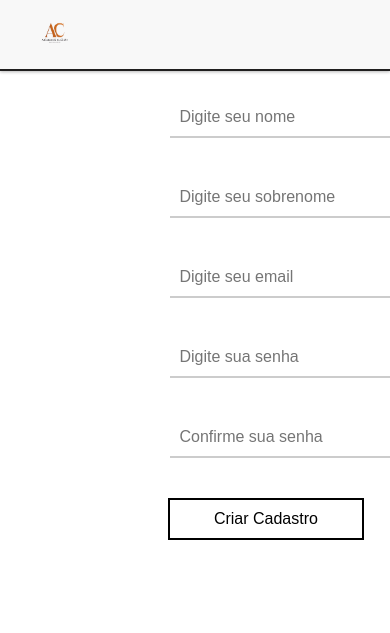
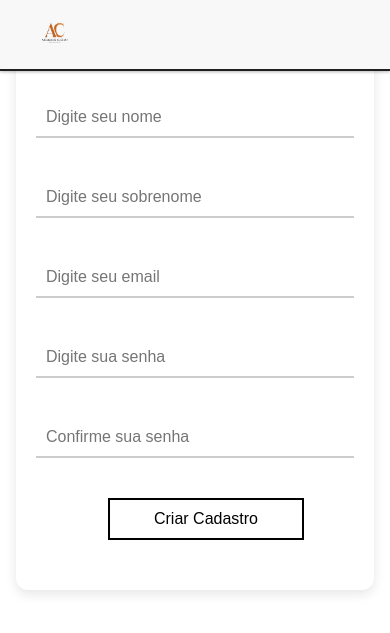
Before and after one commit to Joaoslo/AtelierdaClaudia, a PHP site: page /cadas.html in a window 390 px wide. Shown: the top 633 px of the page. Run offline with PHP 8.4, Linux system fonts and the light colour scheme.

Commit message:
Add files via upload

```diff
--- a/cadas.css
+++ b/cadas.css
@@ -80,27 +80,30 @@ header {
 .card { /*card principal*/
     background-color: rgb(255, 255, 255);/*trocar de cor*/
     color: #000;
-    border-radius: 0.9rem;
+    margin-top: 10rem;
+    border-radius: 12px;
+    padding: 40px 30px;
+    max-width: 400px;
+    margin: 8rem auto;
+    box-shadow: 0 4px 12px rgba(0, 0, 0, 0.1);
     display: flex;
-    justify-content: space-between;
-    align-items: center;
-    margin-top: 10rem;
+    flex-direction: column;
+    gap: 15px;
 
 }
 
 input[type="nome"], input[type="email"], input[type="sobrenome"],
 input[type="senha"], input[type=consenha] { /*O trem de colocar o nome e email*/
     margin: 20px 0;
-    margin-left: 11rem;
+    transition: border-color 0.6s ease;
     padding: 10px;
-    border: 1px solid #ccc;
     border: none;
-    border-radius: 8px;
+    border-bottom: 2px solid #ccc;
     border-radius: 0;
-    border-bottom: 2px solid #ccc;
+    font-size: 1rem;
+    transition: border-color 0.3s ease;
+    width: 100%;
     outline: none;
-    font-size: 1rem;
-    transition: border-color 0.6s ease;
 }
 
 input[type="nome"]:focus,
@@ -126,13 +129,12 @@ button {  /* os botao*/
     background-color: transparent;/*trocar de cor*/
     color: rgb(0, 0, 0);
     margin: 20px 0;
-    margin-left: 10.9rem;
+    margin-left: 4.5rem;
     box-sizing: border-box;
     border: 2px solid #000000;
     border-radius: 0px;
     outline: none;
     width: 196px;
-
 }
 
 .alert {
@@ -148,23 +150,16 @@ button {  /* os botao*/
 }
 
 .alert-success {
-    background-color: green;/*trocar de cor*/
+    background-color: green;
 }
 
 .alert-error {
-    background-color: red;/*trocar de cor*/
+    background-color: red;
 }
 
 @media(max-width: 600px){ /* telefone */
-
-    body {
-        height: auto;
-        align-items: start;
-    }
-
-    .card{
-        margin: 20%;
-        flex-direction: column;
-    }
-
+  .card {
+    margin: 3rem 1rem;
+    padding: 30px 20px;
 }
+}
--- a/cadas.html
+++ b/cadas.html
@@ -26,13 +26,12 @@
                 <form onsubmit="return nome(), sobrenome(), email(), senha(), consenha()">
                     <input type="nome" id="nomecainput" placeholder="Digite seu nome" required>
                     <input type="sobrenome" id="sobnomeinput" placeholder="Digite seu sobrenome" required>
-
-                    <input type="email" id="emailcainput" placeholder="Digite seu email" required>
+                    <input type="email" id="emailinput" placeholder="Digite seu email" required>
                     <input type="senha" id="senhacainput" placeholder="Digite sua senha" required>
                     <input type="consenha" id="consenhainput" placeholder="Confirme sua senha" required>
-                    <button class="cadastrar">Criar Cadastro</button>
+                    <button class="cadastrar" type="submit" id="criacadas">Criar Cadastro</button>
                 </form>
-                <!--Colocar cpf e celuar-->
+                <!--Colocar cpf, celuar e data de nasci-->
 
             <div class="alert" id="alert" ></div>
 
--- a/cadas.js
+++ b/cadas.js
@@ -1,29 +1,30 @@
 
-const submitButton = document.getElementById("submitButton");
-const emailInput = document.getElementById("emailInput");
+const nomecainput = document.getElementById("nomecainput")
+const emailinput = document.getElementById("emailinput");
+const submitButton = document.getElementById("criacadas");
 const alertBox = document.getElementById("alert");
 
 submitButton.addEventListener("click", () => {
 
-    const email = emailInput.value.trim();
-    /* se email tiver @gmail.com aparecer alerta sucesso, se não aparece invalido */
+    const email = emailinput.value.trim();
+
         if (email && email.includes("@gmail.com")) {
-            showAlert("Sucesso! Email enviado.", "success");
+
         } else {
             showAlert("Por favor, insira um e-mail válido.", "error");
     }
 
 });
 
- /* coiso do alerta sla pesquisa no chatgpt nao lembro */
+
 function showAlert(message, type) {
     alertBox.textContent = message;
     alertBox.className = "alert";
     alertBox.classList.add(`alert-${type}`);
     alertBox.style.display = "block";
 
-     /* pro alerta não ficar la pra sempre */
+
     setTimeout(() => {
         alertBox.style.display = "none";
-    }, 3000); // 3 segundos (milesegundos)
+    }, 10000);
 }
--- a/index.html
+++ b/index.html
@@ -20,7 +20,7 @@
 
      <div class="icons">
       <a href="#pesquisa" title="Pesquisar" aria-label="Pesquisar">🔍</a>
-      <a href="#carrinho" title="Carrinho" aria-label="Carrinho">🛍️</a>
+      <a href="#carrinho" title="Carrinho" aria-label="Sacola de compra">🛍️</a>
       <div>
           <button class="login" onclick="window.location.href='login.html'" title="Cadastro ou login">Entrar</button=>
       </div>
@@ -180,5 +180,6 @@
     </div>
 
 </footer>
+
 </body>
 </html>
--- a/login.css
+++ b/login.css
@@ -79,6 +79,7 @@ header {
 
 h1 {
     font-size: 2rem;
+    margin-left: -3rem;
     color: #333;
     font-weight: 800;
 }
@@ -103,7 +104,7 @@ p {
 input[type="name"],
 input[type="email"] { /*O trem de colocar o nome e email*/
     margin: 20px 0;
-    margin-left: 11rem;
+    margin-left: 10rem;
     padding: 10px;
     border: 1px solid #ccc;
     border: none;
```
Also changed, not shown: datab.sql (added, +42 -0 lines), 1 other file.
